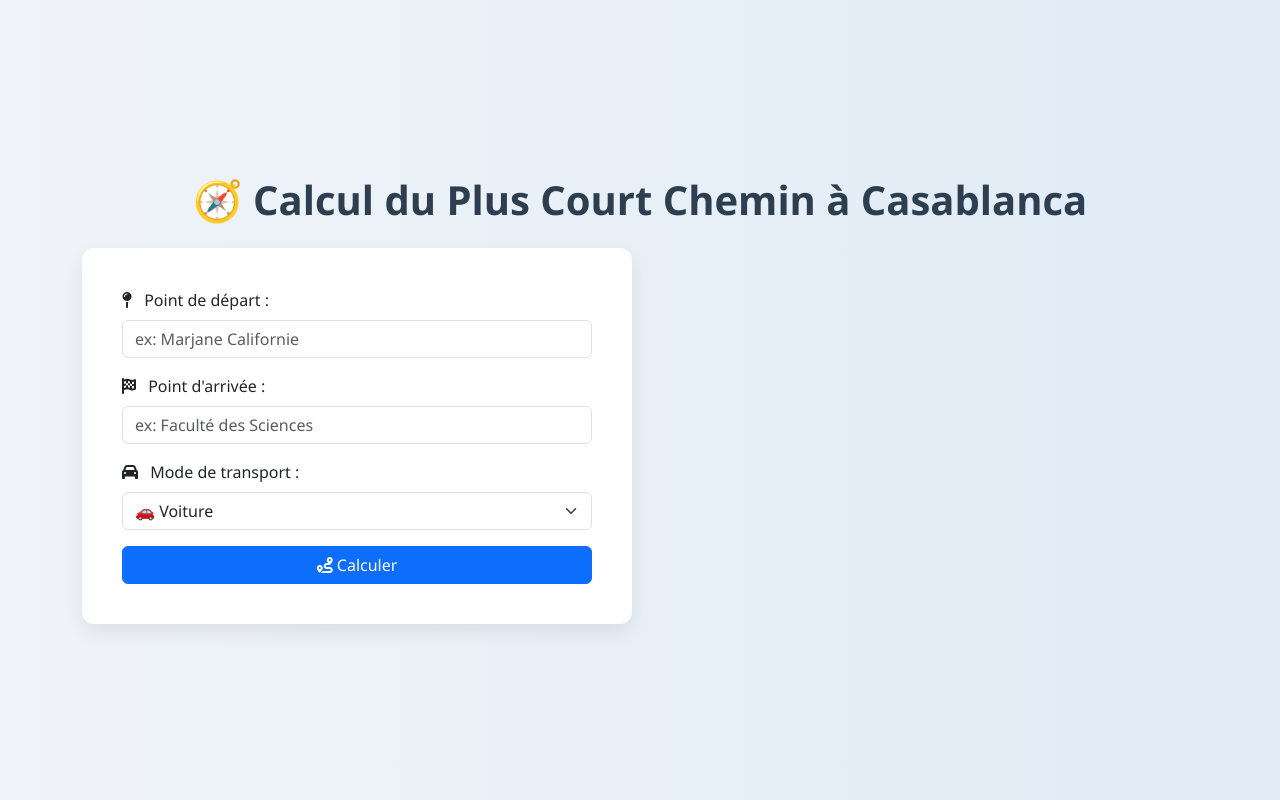
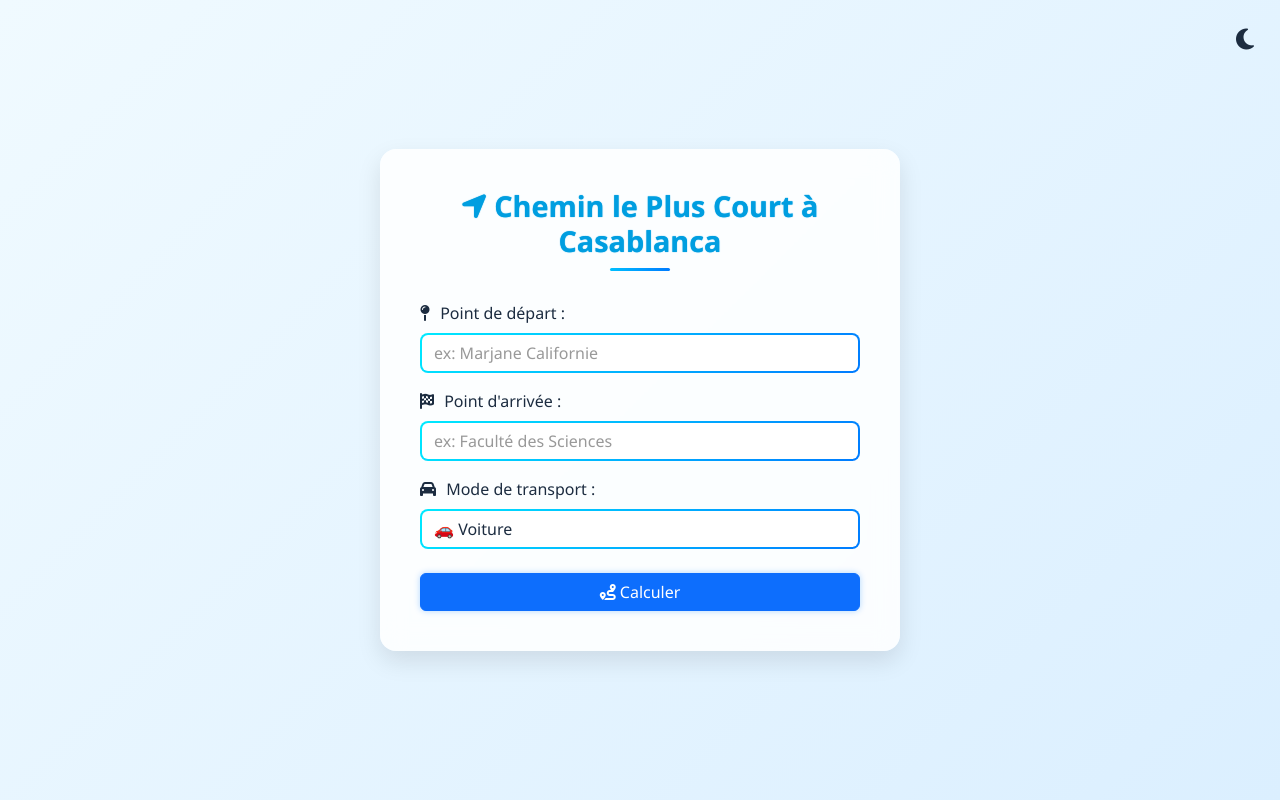
Before and after one commit to ZakariaRochdi/chemin-casablanca, a Flask app: page / in a window 1280 px wide. Run offline with Flask 3, Linux system fonts and the light colour scheme.

Commit message:
Update index.html

```diff
--- a/templates/index.html
+++ b/templates/index.html
@@ -2,129 +2,167 @@
 <html lang="fr">
 <head>
   <meta charset="UTF-8">
-    <title>Chemin le plus court - Casablanca</title>
+  <title>Chemin le Plus Court - Casablanca</title>
   <meta name="viewport" content="width=device-width, initial-scale=1">
-
-    <!-- Bootstrap 5 -->
+  <meta name="description" content="Trouvez le chemin le plus court à Casablanca en voiture ou à pied. Application interactive et élégante.">
+  <meta property="og:title" content="Chemin le Plus Court à Casablanca">
+  <meta property="og:description" content="Application pour calculer rapidement un itinéraire dans Casablanca.">
+  <meta property="og:type" content="website">
+  <meta name="theme-color" content="#0d6efd">
+  <link rel="icon" id="favicon" href="light-favicon.ico">
   <link href="https://cdn.jsdelivr.net/npm/bootstrap@5.3.3/dist/css/bootstrap.min.css" rel="stylesheet">
-    <!-- Font Awesome pour des icônes animées (optionnel) -->
   <link rel="stylesheet" href="https://cdnjs.cloudflare.com/ajax/libs/font-awesome/6.5.0/css/all.min.css">
-    <link rel="shortcut icon" href="https://symbl-cdn.com/i/webp/e8/338a6e4efcdb868086b1415c87c5f8.webp" />
   <style>
+    :root {
+      --bg-gradient: linear-gradient(135deg, #f0faff, #dbefff);
+      --text-color: #1c2c40;
+      --form-bg: rgba(255,255,255,0.85);
+      --input-bg: #fff;
+      --btn-color: #0d6efd;
+      --shadow: rgba(0,0,0,0.1);
+    }
+    body.dark-mode {
+      --bg-gradient: linear-gradient(135deg, #101820, #1c1c2e);
+      --text-color: #f0f2f5;
+      --form-bg: rgba(30,30,45,0.85);
+      --input-bg: #2e2e3e;
+      --btn-color: #4dabf7;
+      --shadow: rgba(255,255,255,0.05);
+    }
     body {
-            font-family: 'Segoe UI', sans-serif;
-            background: linear-gradient(to right, #f0f4f8, #e0ebf6);
-            min-height: 100vh;
-            display: flex;
-            align-items: center;
-            justify-content: center;
+      margin:0; padding:40px 20px;
+      font-family:'Segoe UI', sans-serif;
+      min-height:100vh; display:flex;
+      align-items:center; justify-content:center;
+      background: var(--bg-gradient);
+      color: var(--text-color);
+      transition: background .6s, color .4s;
     }
-
+    .form-container {
+      background: var(--form-bg);
+      backdrop-filter: blur(12px);
+      -webkit-backdrop-filter: blur(12px);
+      border-radius:16px;
+      padding:40px; max-width:520px; width:100%;
+      box-shadow: 0 10px 24px var(--shadow);
+    }
     h1 {
-            animation: slideDown 0.6s ease;
-            font-weight: 600;
-            color: #2c3e50;
+      text-align:center; font-weight:600; margin-bottom:30px;
+      position: relative;
+      font-size: 1.8rem;
     }
-
-        .form-container {
-            background-color: #ffffff;
-            border-radius: 12px;
-            box-shadow: 0 8px 20px rgba(0, 0, 0, 0.08);
-            padding: 40px;
-            width: 100%;
-            max-width: 550px;
-            animation: fadeUp 0.8s ease;
+    h1 span.glow {
+      display: inline-block;
+      color: #009ee0;
+      text-shadow: 0 0 1px #009ee0;
     }
-
-        .form-label i {
-            margin-right: 8px;
-            transition: transform 0.4s ease;
+    h1::after {
+      content:''; display:block; height:3px; width:60px;
+      margin:10px auto 0;
+      background:linear-gradient(90deg,#00bfff,#007bff);
+      border-radius:4px;
     }
-
-        .form-label:hover i {
-            transform: scale(1.2) rotate(10deg);
-            color: #007bff;
+    .form-label i { margin-right:6px; }
+    .form-control, .form-select {
+      background: var(--input-bg);
+      color: var(--text-color);
+      border:2px solid transparent;
+      border-radius:8px;
+      background-clip: padding-box, border-box;
+      background-origin: border-box;
+      background-image: linear-gradient(var(--input-bg),var(--input-bg)),linear-gradient(135deg,#00eaff,#007bff);
+      transition: border-color .3s, box-shadow .3s;
     }
-
-        input:focus, select:focus {
-            animation: bounceFocus 0.3s;
+    .form-control::placeholder {color:#999;}
+    .form-control:focus, .form-select:focus {
+      border-color:#00bfff;
+      box-shadow:0 0 8px rgba(0,191,255,0.2);
+      outline:none;
     }
-
     .btn-primary {
-            transition: transform 0.2s, background-color 0.3s;
+      font-weight:500;
+      background-color:var(--btn-color);
+      border-color:var(--btn-color);
+      color:white;
+      box-shadow:0 0 6px rgba(0,123,255,0.3);
+      position:relative; overflow:hidden;
+      transition: all .3s;
     }
-
     .btn-primary:hover {
-            transform: scale(1.02);
-            background-color: #0056b3;
+      background-color:#0056b3;
+      box-shadow:0 0 10px #00bfff;
+      transform:scale(1.01);
     }
-
     .btn-primary:active {
-            transform: scale(0.98);
+      transform:scale(.97);
     }
-
-        @keyframes fadeUp {
-            from { opacity: 0; transform: translateY(40px); }
-            to { opacity: 1; transform: translateY(0); }
-        }
-
-        @keyframes slideDown {
-            from { opacity: 0; transform: translateY(-30px); }
-            to { opacity: 1; transform: translateY(0); }
-        }
-
-        @keyframes bounceFocus {
-            0% { transform: scale(1); }
-            50% { transform: scale(1.03); }
-            100% { transform: scale(1); }
+    .theme-toggle {
+      position:absolute; top:20px; right:20px;
+      background:transparent; border:none;
+      font-size:24px; color:var(--text-color);
+      cursor:pointer; transition:color .3s;
     }
   </style>
 </head>
 <body>
-
-<div class="container">
-    <h1 class="text-center mb-4">🧭 Calcul du Plus Court Chemin à Casablanca</h1>
-
-    {% if error %}
-        <div class="alert alert-danger">{{ error }}</div>
-    {% endif %}
-
-    <form method="post" class="form-container" id="cheminForm">
+  <button class="theme-toggle" id="themeToggle" aria-label="Changer le thème">
+    <i class="fas fa-moon"></i>
+  </button>
+  <div class="form-container">
+    <h1><span class="glow"><i class="fas fa-location-arrow"></i> Chemin le Plus Court à Casablanca</span></h1>
+    <form id="cheminForm">
       <div class="mb-3">
         <label for="start" class="form-label"><i class="fas fa-map-pin"></i> Point de départ :</label>
-            <input type="text" class="form-control" name="start" id="start" placeholder="ex: Marjane Californie" required>
+        <input type="text" class="form-control" id="start" placeholder="ex: Marjane Californie" required>
       </div>
-
       <div class="mb-3">
         <label for="end" class="form-label"><i class="fas fa-flag-checkered"></i> Point d'arrivée :</label>
-            <input type="text" class="form-control" name="end" id="end" placeholder="ex: Faculté des Sciences" required>
+        <input type="text" class="form-control" id="end" placeholder="ex: Faculté des Sciences" required>
       </div>
-
-        <div class="mb-3">
+      <div class="mb-4">
         <label for="mode" class="form-label"><i class="fas fa-car"></i> Mode de transport :</label>
-            <select class="form-select" name="mode" id="mode">
+        <select class="form-select" id="mode">
           <option value="voiture">🚗 Voiture</option>
           <option value="pied">🚶‍♂️ À pied</option>
         </select>
       </div>
-
       <button type="submit" class="btn btn-primary w-100" id="calculerBtn">
         <i class="fas fa-route"></i> Calculer
       </button>
     </form>
   </div>
+  <script>
+    const form = document.getElementById("cheminForm");
+    const btn = document.getElementById("calculerBtn");
+    const toggleBtn = document.getElementById("themeToggle");
+    const icon = toggleBtn.querySelector("i");
+    const favicon = document.getElementById("favicon");
 
-<!-- JS pour animation du bouton -->
-<script>
-    const btn = document.getElementById("calculerBtn");
-    const form = document.getElementById("cheminForm");
-
-    form.addEventListener("submit", () => {
+    form.addEventListener("submit", (e) => {
+      e.preventDefault();
+      if (navigator.vibrate) navigator.vibrate(100);
       btn.disabled = true;
       btn.innerHTML = `<i class="fas fa-spinner fa-spin"></i> Calcul en cours...`;
+      btn.classList.remove("btn-primary");
       btn.classList.add("btn-secondary");
+      setTimeout(() => {
+        btn.classList.replace("btn-secondary","btn-success");
+        btn.innerHTML = `<i class="fas fa-check-circle"></i> Chemin trouvé !`;
+        setTimeout(() => {
+          btn.disabled = false;
+          btn.classList.replace("btn-success","btn-primary");
+          btn.innerHTML = `<i class="fas fa-route"></i> Calculer`;
+        }, 2500);
+      }, 2000);
+    });
+
+    toggleBtn.addEventListener("click", () => {
+      document.body.classList.toggle("dark-mode");
+      icon.classList.toggle("fa-sun");
+      icon.classList.toggle("fa-moon");
+      favicon.href = document.body.classList.contains("dark-mode") ? "dark-favicon.ico" : "light-favicon.ico";
+      if (navigator.vibrate) navigator.vibrate(50);
     });
   </script>
-
 </body>
 </html>
```
Lines whose indentation alone changed are shown as unchanged.
